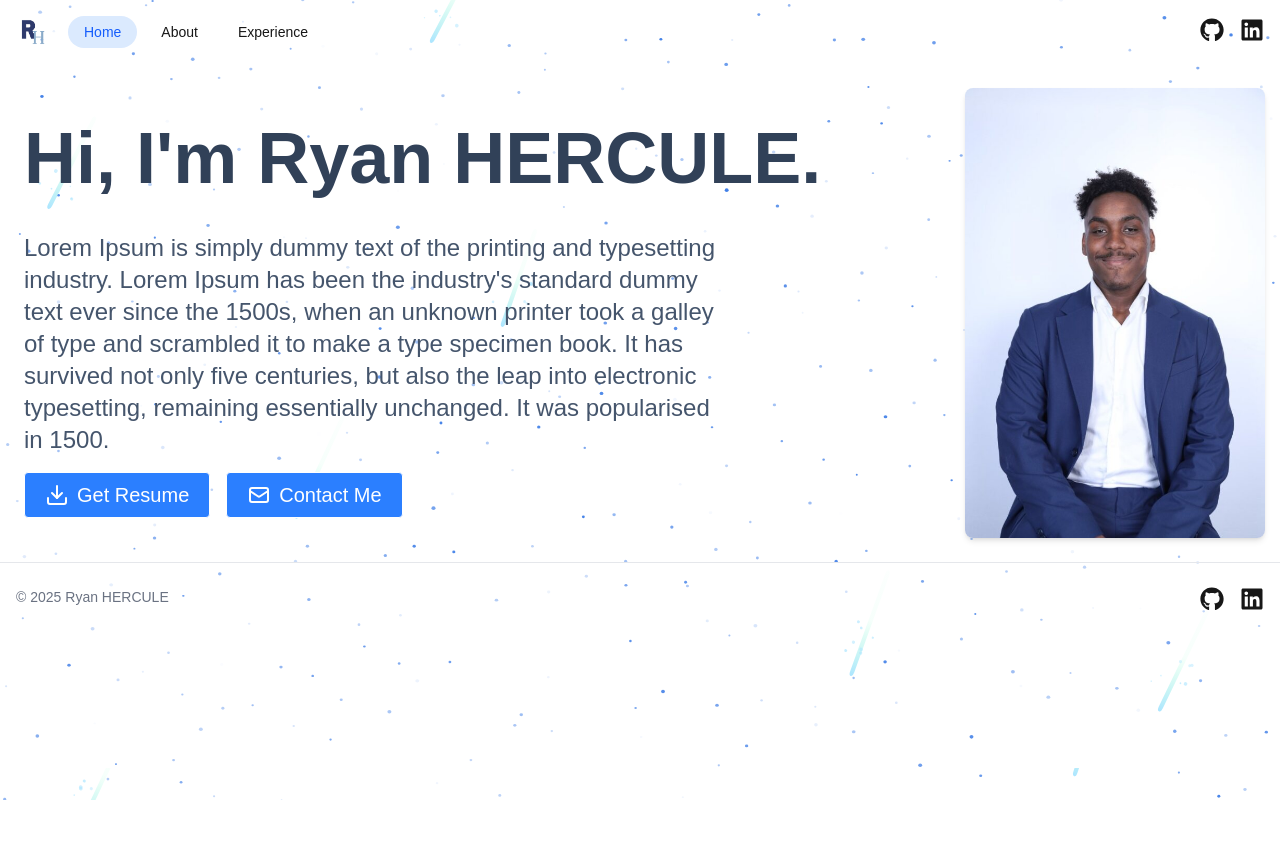
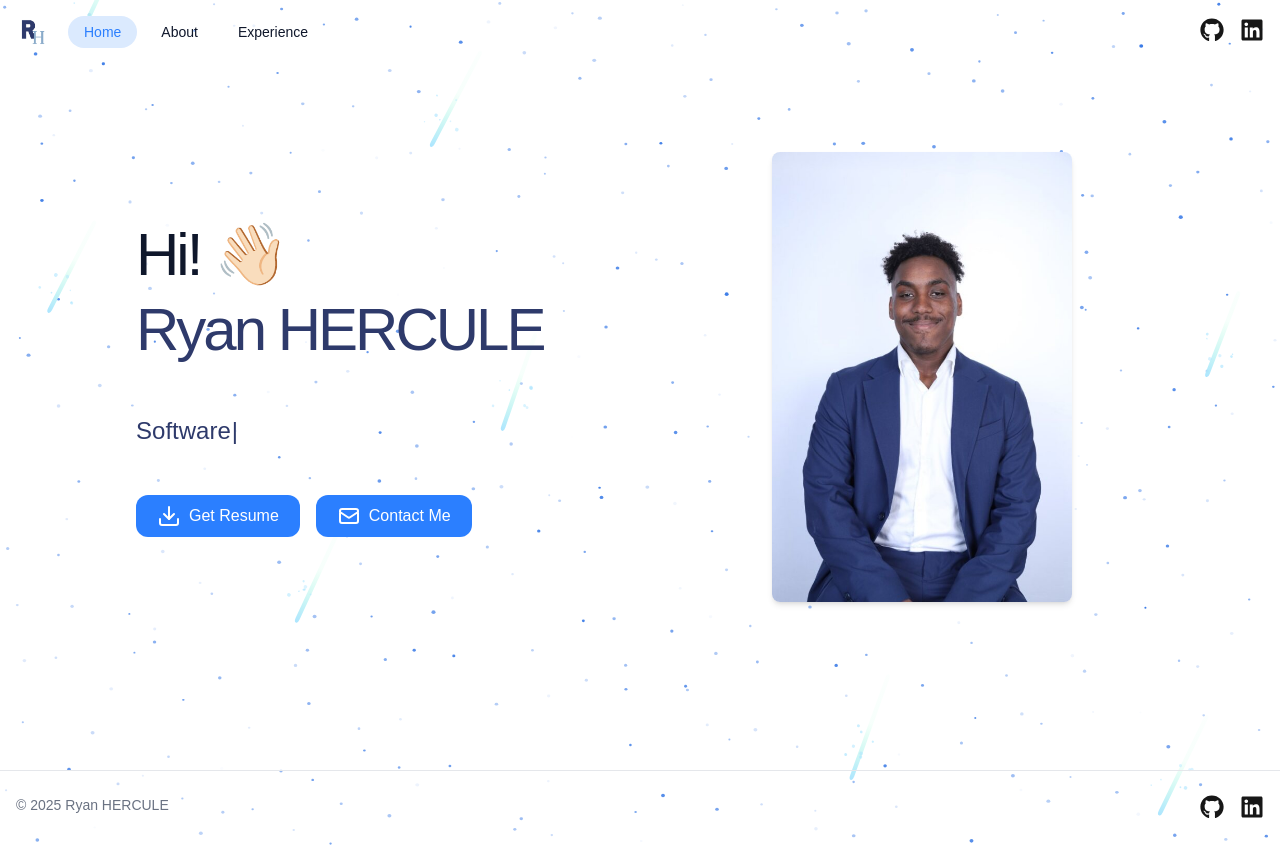
Before and after one commit to ryanoux42/myPortfolio, a Next.js app in the folder portfolio/: page / in a window 1280 px wide. Before the commit the page ends 800 px from the top, so only its background shows below. Built offline with nearby package versions, Linux system fonts and the light colour scheme.

Commit message:
:lipstick:(home page): finish primary style

```diff
--- a/portfolio/src/app/layout.tsx
+++ b/portfolio/src/app/layout.tsx
@@ -26,10 +26,11 @@ export default function RootLayout({
   children: React.ReactNode;
 }>) {
   return (
-    <html lang="en">
-      <body
-        className={`${geistSans.variable} ${geistMono.variable} antialiased magicpattern`}
-      >
+    <html
+      lang="en"
+      className={`${geistSans.variable} ${geistMono.variable}`}
+    >
+      <body className="magicpattern antialiased flex flex-col font-sans">
         <main>
           <Navigation />
           <div className="ml-6 my-6">{children}</div>
--- a/portfolio/src/app/page.tsx
+++ b/portfolio/src/app/page.tsx
@@ -1,27 +1,25 @@
 import ProfilePic from "@/components/Home/ProfilePic";
 import ReachMeSection from "@/components/Home/ReachMeSection";
+import Role from "@/components/Home/Role";
 
 function Home() {
   return (
-    <div className="flex justify-start space-x-36 items-center">
-      <div className="space-y-4">
-        <h1
-          className={
-            "text-[2.5rem] font-extrabold leading-tight text-slate-700 md:text-7xl md:leading-snug dark:text-slate-300"
-          }
-        >
-          {"Hi, I'm Ryan HERCULE."}
-        </h1>
-        <p
-          className={
-            "mt-4 text-lg text-slate-600 md:mt-6 md:text-2xl lg:max-w-[500px] xl:max-w-[700px] dark:text-slate-400"
-          }
-        >
-          {"Lorem Ipsum is simply dummy text of the printing and typesetting industry. Lorem Ipsum has been the industry's standard dummy text ever since the 1500s, when an unknown printer took a galley of type and scrambled it to make a type specimen book. It has survived not only five centuries, but also the leap into electronic typesetting, remaining essentially unchanged. It was popularised in 1500."}
-        </p>
+    <div className="flex flex-wrap justify-between items-center sm:p-16 p-4 sm:mb-26 sm:mx-12">
+      <div className="flex flex-col space-y-12">
+        <div className="mx-auto max-w-2xl text-left text-4xl font-medium leading-tight tracking-tighter text-text-primary md:text-6xl">
+          <h1>
+            Hi! 👋🏻<br />
+            <span className="text-dark-blue">Ryan HERCULE</span>
+          </h1>
+        </div>
+        <div className="text-dark-blue text-2xl">
+          <Role />
+        </div>
         <ReachMeSection />
       </div>
-      <ProfilePic />
+      <div className="pr-24">
+        <ProfilePic />
+      </div>
     </div>
   );
 }
--- a/portfolio/src/components/Button/ButtonWithLink.tsx
+++ b/portfolio/src/components/Button/ButtonWithLink.tsx
@@ -11,7 +11,7 @@ interface ButtonWithLinkProps {
 
 function ButtonWithLink({ text, link, icon, download }: ButtonWithLinkProps) {
   return (
-    <button className="inline-block rounded text-xl bg-blue-500 px-5 py-2 text-white border border-transparen hover:bg-white hover:text-blue-500 hover:border-blue-500 transition-colors duration-200">
+    <button className="inline-block rounded-xl text-l bg-blue-primary px-5 py-2 text-white border border-transparent hover:bg-blue-secondary hover:text-blue-primary hover:border-blue-primary transition-colors duration-200">
       <Link
         href={link}
         download={download}
--- /dev/null
+++ b/portfolio/src/components/Home/Role.tsx
@@ -0,0 +1,21 @@
+"use client";
+
+import Typewriter from "typewriter-effect";
+
+function Role() {
+  return (
+    <Typewriter
+      options={{
+        strings: [
+          "Software Developer",
+          "Student",
+        ],
+        autoStart: true,
+        loop: true,
+        deleteSpeed: 50,
+      }}
+    />
+  );
+}
+
+export default Role;
--- a/portfolio/src/components/Navigation/NavBar.tsx
+++ b/portfolio/src/components/Navigation/NavBar.tsx
@@ -17,14 +17,14 @@ function Navbar() {
    const path = usePathname();
 
   const getSelectedPageClass = (link: string): string => {
-   const style = "font-medium hover:text-blue-600 flex h-8 w-full items-center justify-center p-4";
-    return path === link ? `${style} text-blue-600 bg-blue-100 rounded-full` : `${style} text-black-500`;
+   const style = "font-medium hover:text-blue-primary flex h-8 w-full items-center justify-center p-4";
+    return path === link ? `${style} text-blue-primary bg-blue-secondary rounded-full` : `${style} text-text-primary`;
   };
 
   return (
    <div className="flex space-x-4">
       <Logo />
-      <ul className="flex items-center space-x-2 text-sm">
+      <ul className="flex items-center space-x-2 text-sm text-text-primary">
       {navLinks.map((link) => (
          <li key={link.name}>
             <Link
```
Also changed, not shown: portfolio/src/app/globals.css.
